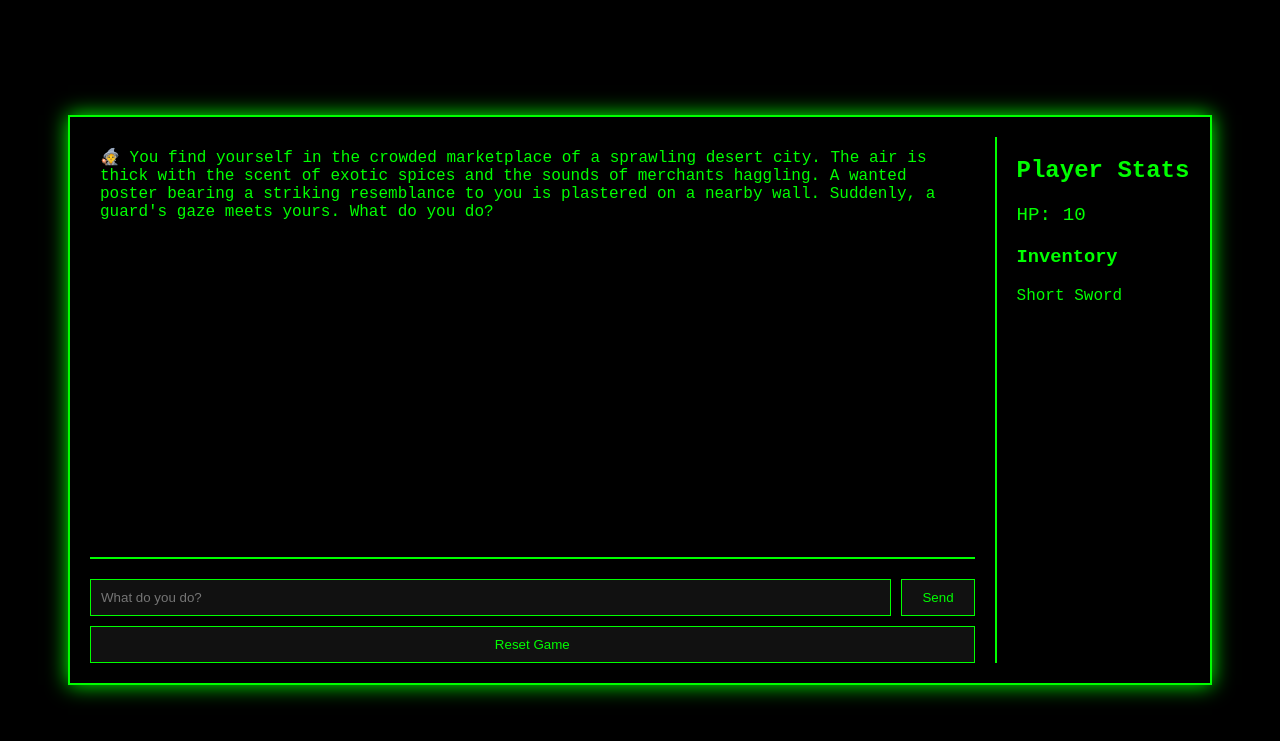
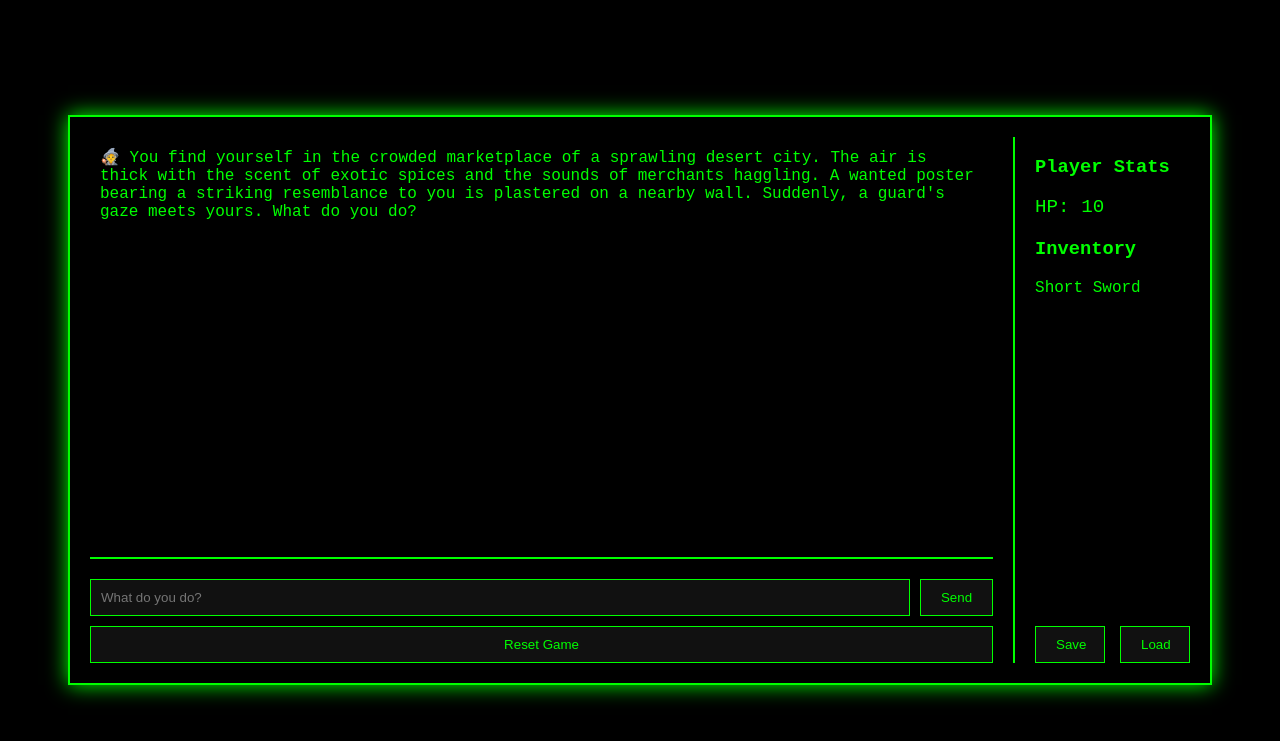
Before and after one commit to roilee1101/GemiDice-StormHacks_2025, a Flask app: page / in a window 1280 px wide. Shown: the top 741 px of the page. Run offline with Flask 3, Linux system fonts and the light colour scheme.

Commit message:
added save and load function, minor design changes

```diff
--- a/app.py
+++ b/app.py
@@ -4,6 +4,7 @@ from dotenv import load_dotenv
 import google.generativeai as genai
 import random
 import re
+import json
 
 load_dotenv()
 
@@ -86,6 +87,42 @@ def index():
     """Render the main game page."""
     return render_template("index.html")
 
+@app.route("/save", methods=["POST"])
+def save_game():
+    """Saves the current game state to a file."""
+    if "history" in session and "player_state" in session:
+        game_state = {
+            "history": session["history"],
+            "player_state": session["player_state"]
+        }
+
+        with open("savegame.json", "w") as f:
+            json.dump(game_state, f)
+
+            return jsonify({"status": "success", "message": "Game Saved!"})
+        return jsonify({"status": "error", "message": "No game to save."}), 400
+
+@app.route("/load", methods=["POST"])
+def load_game():
+    """Loads game from a file."""
+    try:
+        with open("savegame.json", "r") as f:
+            game_state = json.load(f)
+
+            session["history"] = game_state["history"]
+            session["player_state"] = game_state["player_state"]
+            session.modified = True
+
+            return jsonify({
+                "status": "success",
+                "message": "Game Loaded!",
+                "history": session["history"],
+                "player_state": session["player_state"]
+            })
+
+    except FileNotFoundError:
+        return jsonify({"status": "error", "message": "No save file found."}), 404
+
 @app.route("/start", methods=["GET"])
 def start_game():
     """Provides a random starting scenario and initial player state."""
--- a/static/app.js
+++ b/static/app.js
@@ -3,6 +3,8 @@ document.addEventListener("DOMContentLoaded", () => {
     const playerInput = document.getElementById("player-input");
     const sendBtn = document.getElementById("send-btn");
     const resetBtn = document.getElementById("reset-btn");
+    const saveBtn = document.getElementById("save-btn");
+    const loadBtn = document.getElementById("load-btn");
 
     const addMessage = (message, sender) => {
         const messageElement = document.createElement("div");
@@ -73,6 +75,35 @@ document.addEventListener("DOMContentLoaded", () => {
         updateStats(data.player_state);
     };
 
+    const saveGame = async () => {
+        const response = await fetch("/save", { "method": "POST" });
+        const data = await response.json();
+        alert(data.message);
+    };
+
+    const loadGame = async () => {
+        const response = await fetch("/load", { "method": "POST" });
+        const data = await response.json();
+
+        if (data.status == "success") {
+            chatBox.innerHTML = "";
+
+            data.history.slice(1).forEach(message => {
+                const sender = message.role === "user" ? "player" : "dm";
+                const text = message.parts[0].text.split("[STATE_UPDATE:")[0].trim();
+                addMessage(text, sender);
+            });
+
+            updateStats(data.player_state);
+            alert(data.message);
+        } else {
+            alert(data.message);
+        }
+    };
+
+    saveBtn.addEventListener("click", saveGame);
+    loadBtn.addEventListener("click", loadGame);
+
     // Initial game start
     fetchStartScenario();
 });
--- a/static/style.css
+++ b/static/style.css
@@ -24,9 +24,10 @@ body {
 }
 
 #sidebar {
-    width: 200px;
+    width: 175px;
     border-left: 2px solid #0f0;
     padding-left: 20px;
+    position: relative;
 }
 
 #sidebar h2, #sidebar h3 {
@@ -86,6 +87,29 @@ body {
     margin-left: 10px;
 }
 
+#load-btn {
+    position: absolute;
+    bottom: 0;
+    right: 0;
+    max-width: 70px;
+    background-color: #111;
+    border: 1px solid #0f0;
+    color: #0f0;
+    padding: 10px 20px;
+    cursor: pointer;
+}
+
+#save-btn {
+    position: absolute;
+    bottom: 0;
+    max-width: 70px;
+    color: #0f0;
+    background-color: #111;
+    border: 1px solid #0f0;
+    padding: 10px 20px;
+    cursor: pointer
+}
+
 #reset-btn {
     margin: auto;
     margin-top: 10px;
--- a/templates/index.html
+++ b/templates/index.html
@@ -17,12 +17,14 @@
             <button id="reset-btn">Reset Game</button>
         </div>
         <div id="sidebar">
-            <h2>Player Stats</h2>
+            <h3>Player Stats</h3>
             <div id="hp-display">HP: <span id="hp-value">10</span></div>
             <h3>Inventory</h3>
             <ul id="inventory-list">
                 <!-- Items will be listed here -->
             </ul>
+            <button id="save-btn" class="sidebar-btn">Save</button>
+            <button id="load-btn" class="sidebar-btn">Load</button>
         </div>
     </div>
     <script src="/static/app.js"></script>
```
Also changed, not shown: savegame.json (added, +1 -0 lines).
